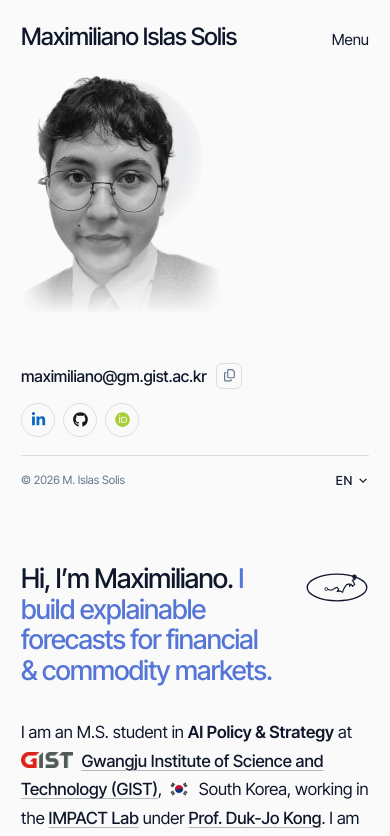
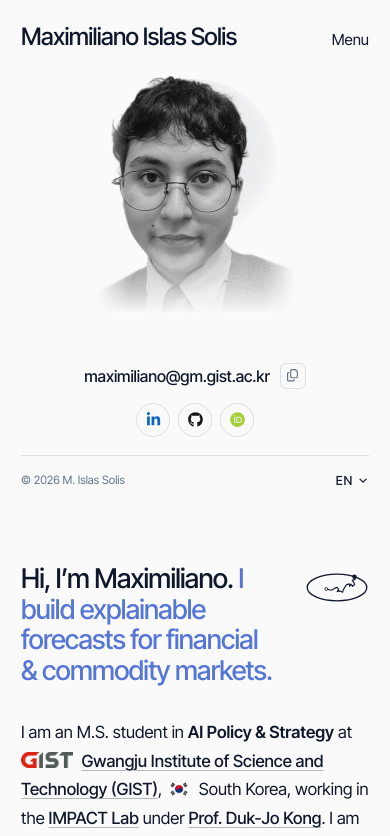
Before and after one commit to MaximilianoIS/Personal-Portfolio, a React (Create React App) app: page / in a window 390 px wide. Shown: the top 836 px of the page. Built offline with nearby package versions, Linux system fonts and the light colour scheme.

Commit message:
Mobile: center portrait and sidebar elements

```diff
--- a/src/site/site.scss
+++ b/src/site/site.scss
@@ -4089,3 +4089,40 @@ html[lang='ko'] {
         letter-spacing: 0.04em;
     }
 }
+
+// ─── Mobile: center portrait and sidebar elements ────────────
+@media (max-width: 900px) {
+    .sidebar__photo {
+        margin-left: auto;
+        margin-right: auto;
+    }
+
+    .sidebar__nav {
+        align-items: center;
+        text-align: center;
+    }
+
+    .sidebar__foot {
+        display: flex;
+        flex-direction: column;
+        align-items: center;
+        text-align: center;
+    }
+
+    .copy-email {
+        margin-left: auto;
+        margin-right: auto;
+        justify-content: center;
+        text-align: center;
+    }
+
+    .socials {
+        justify-content: center;
+    }
+
+    .sidebar__meta {
+        width: 100%;
+        justify-content: center;
+        gap: 16px;
+    }
+}
```
